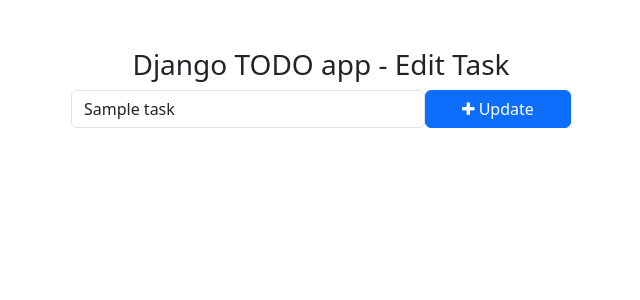
After one commit to yash-mane7677/todo, a Django app: template templates/edit_task.html in a window 1280 px wide. The commit adds this page. Shown: the top 300 px of the page, without its empty margins (319-959 px from the left). Run offline with Django 5.2, Linux system fonts and the light colour scheme; the template is opened without the code that fills it: most values are stand-ins (such as "Sample title", 1, 10 or a date in 2020).

Commit message:
todo app finalay done

```diff
--- /dev/null
+++ b/templates/edit_task.html
@@ -0,0 +1,29 @@
+<!DOCTYPE html>
+<html lang="en">
+  <head>
+    <meta charset="UTF-8">
+    <meta name="viewport" content="width=device-width, initial-scale=1.0">
+    <meta http-equiv="X-UA-Compatible" content="ie=edge">
+    <title>Edit Task - Django todo app</title>
+     <!-- Bootstrap -->
+    <link href="https://cdn.jsdelivr.net/npm/bootstrap@5.3.0-alpha1/dist/css/bootstrap.min.css" rel="stylesheet" integrity="sha384-GLhlTQ8iRABdZLl6O3oVMWSktQOp6b7In1Zl3/Jr59b6EGGoI1aFkw7cmDA6j6gD" crossorigin="anonymous">
+    <script src="https://cdn.jsdelivr.net/npm/bootstrap@5.3.0-alpha1/dist/js/bootstrap.bundle.min.js" integrity="sha384-w76AqPfDkMBDXo30jS1Sgez6pr3x5MlQ1ZAGC+nuZB+EYdgRZgiwxhTBTkF7CXvN" crossorigin="anonymous"></script>
+    <!-- Font Awesome Icons -->
+    <link rel="stylesheet" href="https://cdnjs.cloudflare.com/ajax/libs/font-awesome/4.7.0/css/font-awesome.min.css">
+    <link rel="stylesheet" href="style.css">
+  </head>
+  <body>
+    <div class="conatiner">
+        <h3 class="pt-5 pd-5 text-center">Django TODO app - Edit Task<h3>
+            <form action="{% url 'edit_task' get_task.pk %} " method="POST" style="width: 500px; margin: auto; ">
+                    {% csrf_token %}
+                    <div class="form-group">
+                        <span style="display: flex;">
+                            <input name="task" type="task" class="form-control" placeholder="Add a task" value="{{ get_task.task }}">
+                            <button type="submit" class="btn btn-primary" style="width: 200px;"><i class="fa fa-plus"></i> Update</button>
+                        </span>
+                    </div>
+                </form>
+    </div>
+  </body>
+</html>
--- a/todo/urls.py
+++ b/todo/urls.py
@@ -2,5 +2,18 @@
 from . import views
 
 urlpatterns = [
-    path('addTask/', views.addTask, name='addTask')
+    # ADD task
+    path('addTask/', views.addTask, name='addTask'),
+
+    # Mark as done feature
+    path('mark_as_done/<int:pk>/', views.mark_as_done, name="mark_as_done"),
+
+    # Mark as undone feature
+    path('mark_as_undone/<int:pk>/', views.mark_as_undone, name="mark_as_undone"),
+
+    #Edit feature
+    path('edit_task/<int:pk>/', views.edit_task, name='edit_task'),
+
+    # to DELETE task
+    path('delete_task/<int:pk>/', views.delete_task, name='delete_task'),
 ]
--- a/todo_main/urls.py
+++ b/todo_main/urls.py
@@ -24,4 +24,6 @@
 
     #To do
     path('todo/',include('todo.urls')),
+
+
 ]
--- a/todo_main/views.py
+++ b/todo_main/views.py
@@ -5,7 +5,11 @@
 
 def home(request):
     tasks = Task.objects.filter(is_completed=False).order_by('-updated_at')
+
+    completed_task = Task.objects.filter(is_completed=True)
+    print(completed_task)
     context = {
         'tasks': tasks,
+        'completed_task': completed_task,
     }
     return render(request, 'home.html', context)
```
Also changed, not shown: templates/home.html (+9 -4 lines), todo/views.py (+32 -0 lines), db.sqlite3.
